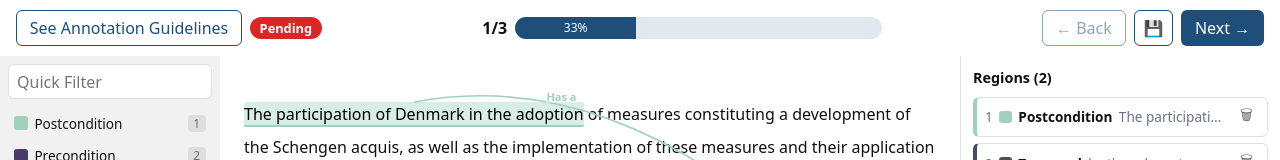
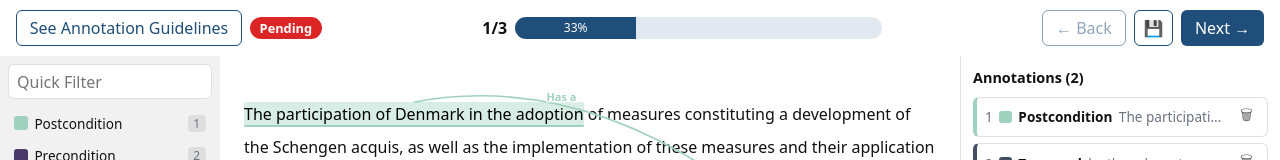
Before and after one commit to shashankmc/vue-legal-annotation-kit, a Vue app: page / in a window 1280 px wide. Shown: the top 160 px of the page. Built offline with nearby package versions, Linux system fonts and the light colour scheme.

Commit message:
refactor: rename inspector title to Annotations

```diff
--- a/src/components/InspectorPane.vue
+++ b/src/components/InspectorPane.vue
@@ -23,7 +23,7 @@ const emit = defineEmits<{
 
 <template>
   <aside class="inspector">
-    <h4 class="inspector__title">Regions ({{ annotations.length }})</h4>
+    <h4 class="inspector__title">Annotations ({{ annotations.length }})</h4>
 
     <ul class="regions">
       <li
```
